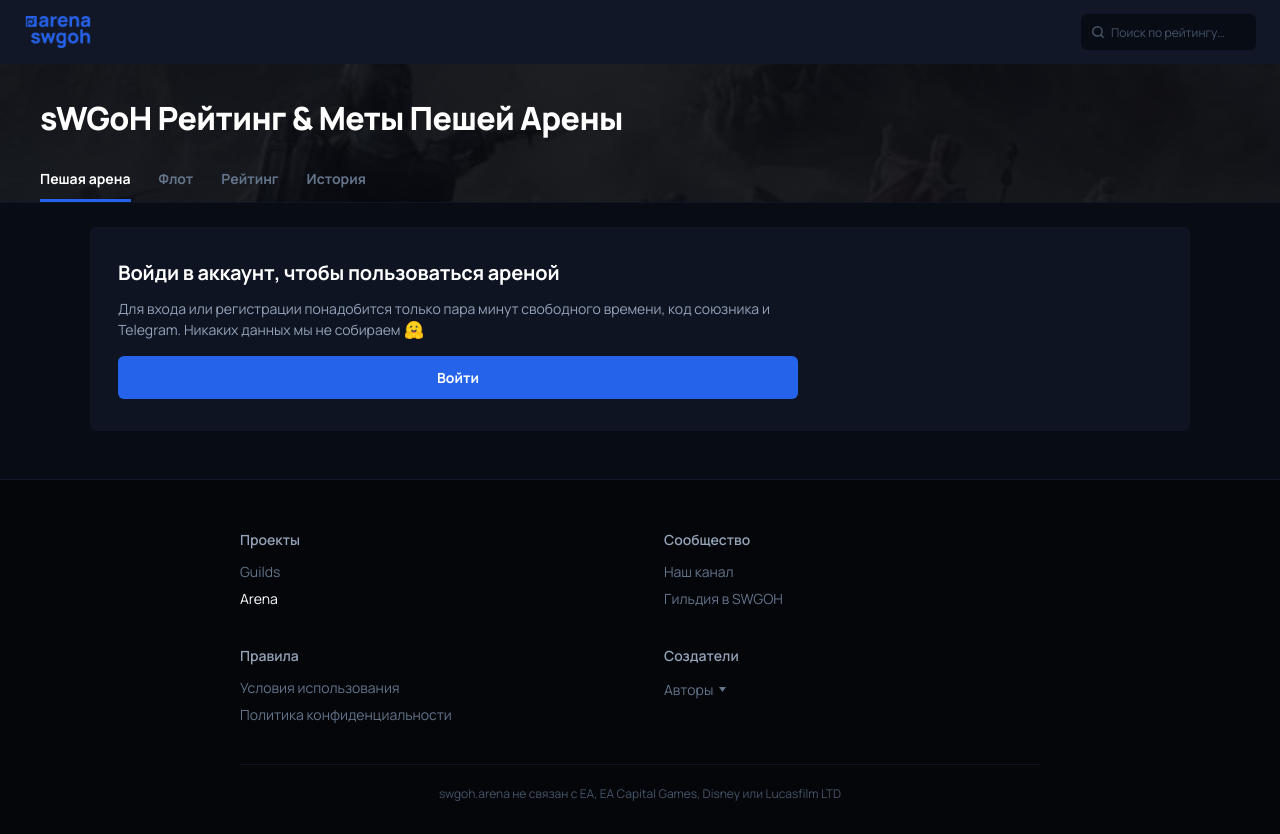
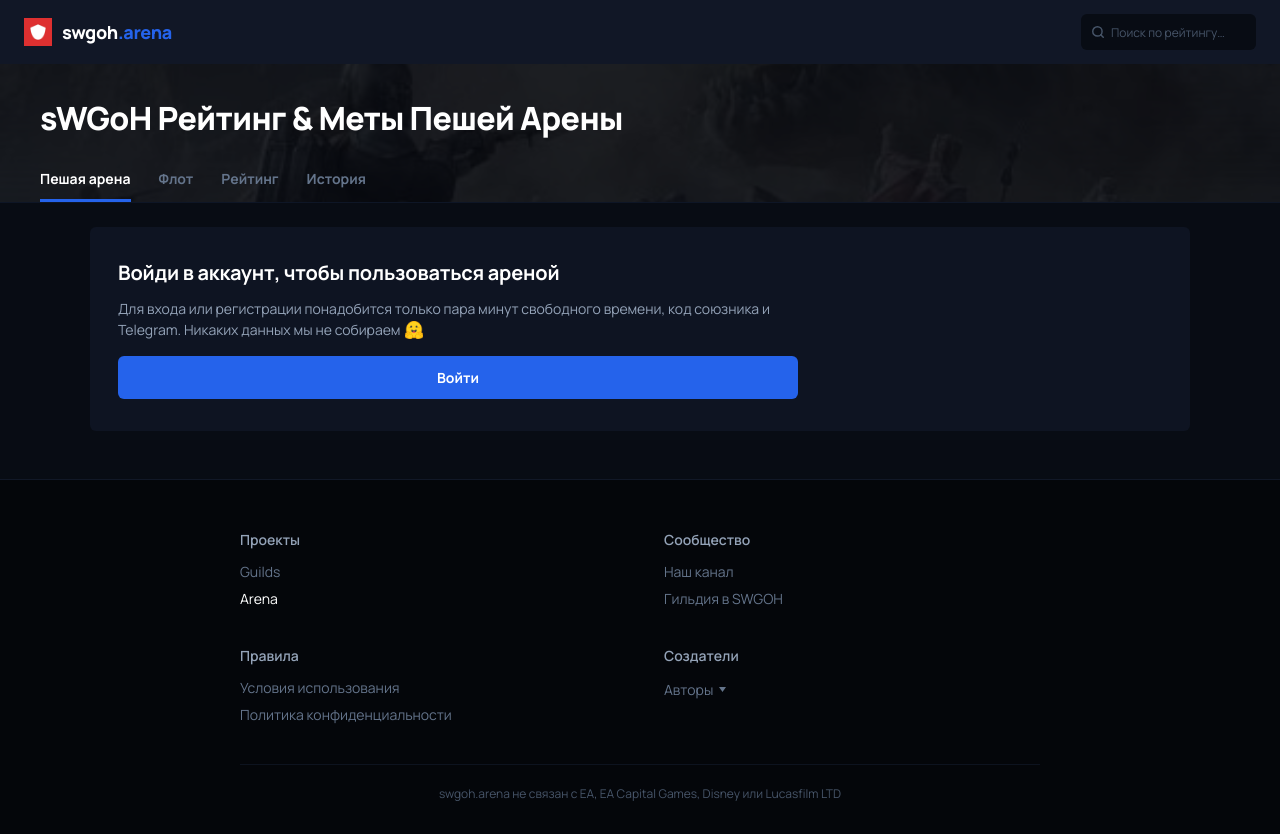
Before and after one commit to jango100500-ui/swgoh.arena, a React (Vite) app: page / in a window 1280 px wide. Built offline with nearby package versions, Linux system fonts and the light colour scheme.

Commit message:
Update Header.tsx

```diff
--- a/src/app/Header.tsx
+++ b/src/app/Header.tsx
@@ -18,16 +18,21 @@
         gap: '16px',
       }}
     >
+      <div style={{ display: 'flex', alignItems: 'center', gap: '10px', minWidth: 0, flexShrink: 0 }}>
         <img
-        src="/pngs/arena.png"
-        alt="swgoh.arena"
+          src="/pngs/favicon.png"
+          alt="Logo"
           style={{
-          height: '32px',
-          width: 'auto',
+            width: '28px',
+            height: '28px',
             objectFit: 'contain',
             flexShrink: 0,
           }}
         />
+        <span style={{ fontSize: '18px', fontWeight: 800, letterSpacing: '-0.02em', color: '#ffffff', whiteSpace: 'nowrap' }}>
+          swgoh<span style={{ color: '#2563EB' }}>.arena</span>
+        </span>
+      </div>
 
       <SearchInput />
     </header>
```
Lines whose indentation alone changed are shown as unchanged.
